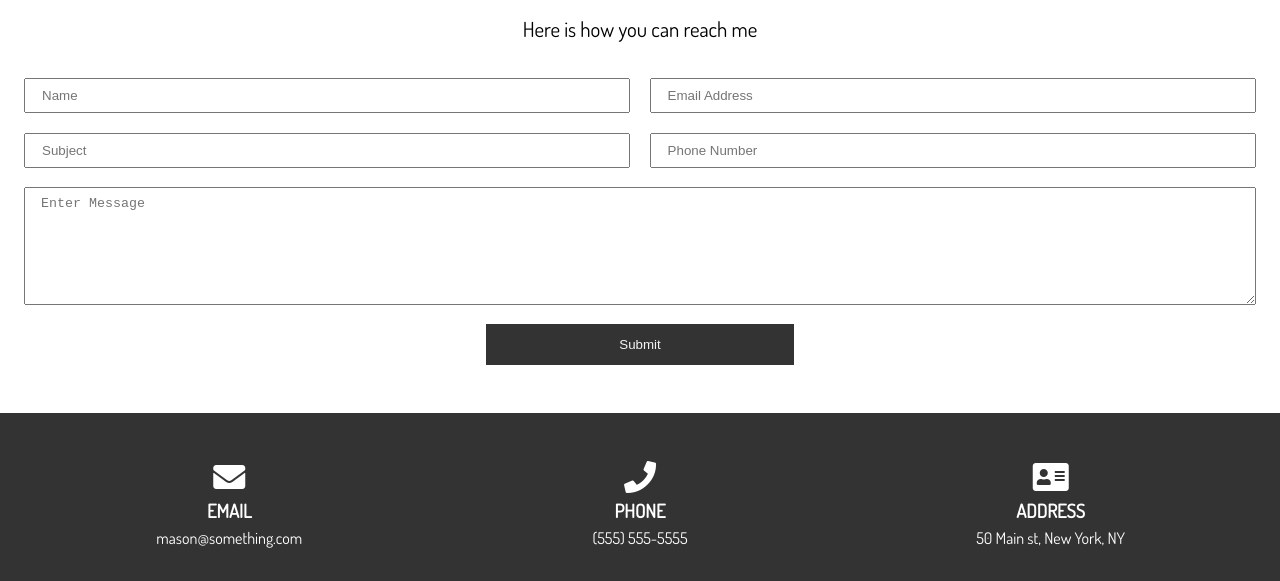
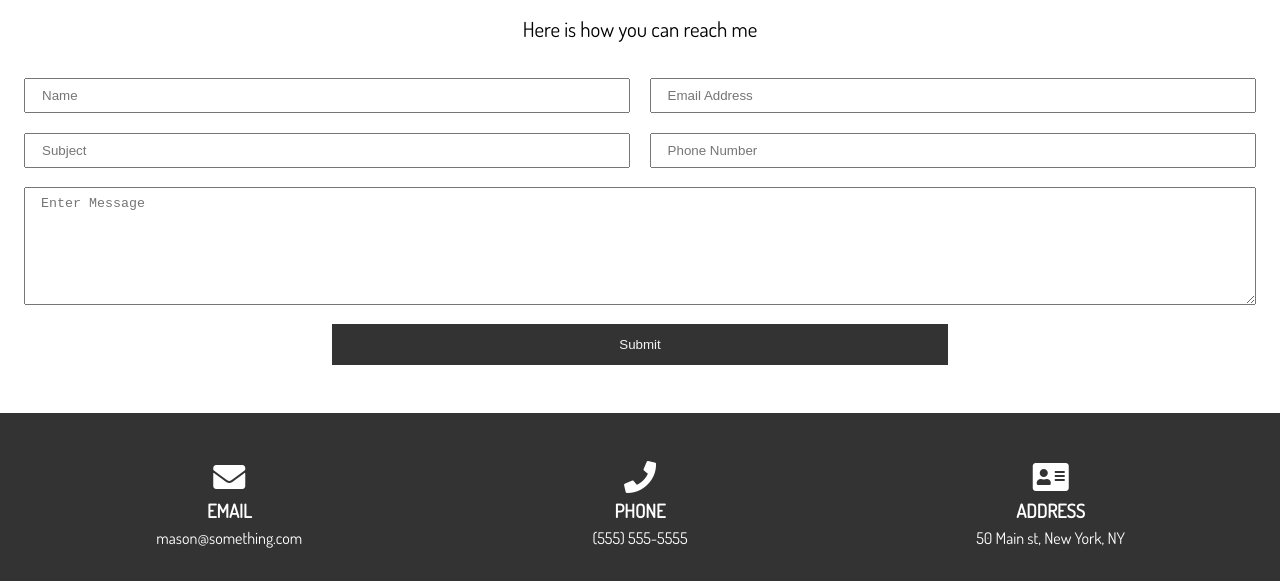
Before and after one commit to mgwagoner/MyPortfolio, a website: page dist/contact.html in a window 1280 px wide. Shown: the part 219-800 px from the top of the page. Drawn offline with Linux system fonts and the light colour scheme.

Commit message:
portfolio template completegit add .!

```diff
--- a/scss/main.scss
+++ b/scss/main.scss
@@ -349,7 +349,7 @@ img {
     }
 
     button[type='submit'] {
-      width: 25%;
+      width: 50%;
     }
   }
 
```
Also changed, not shown: dist/css/main.css.
